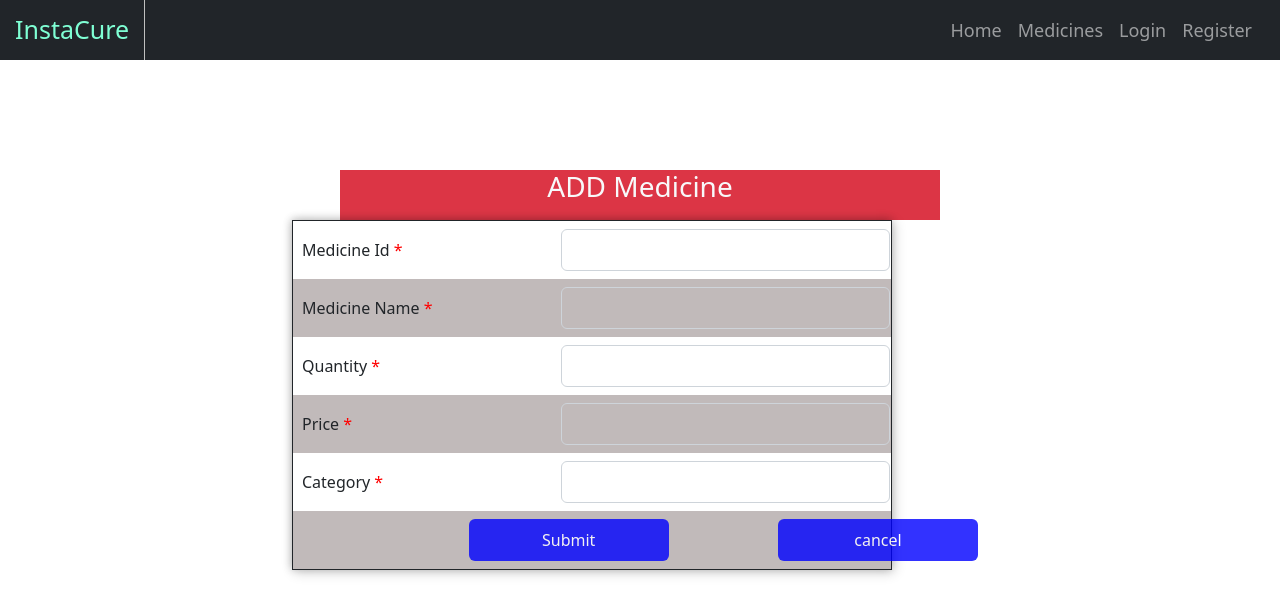
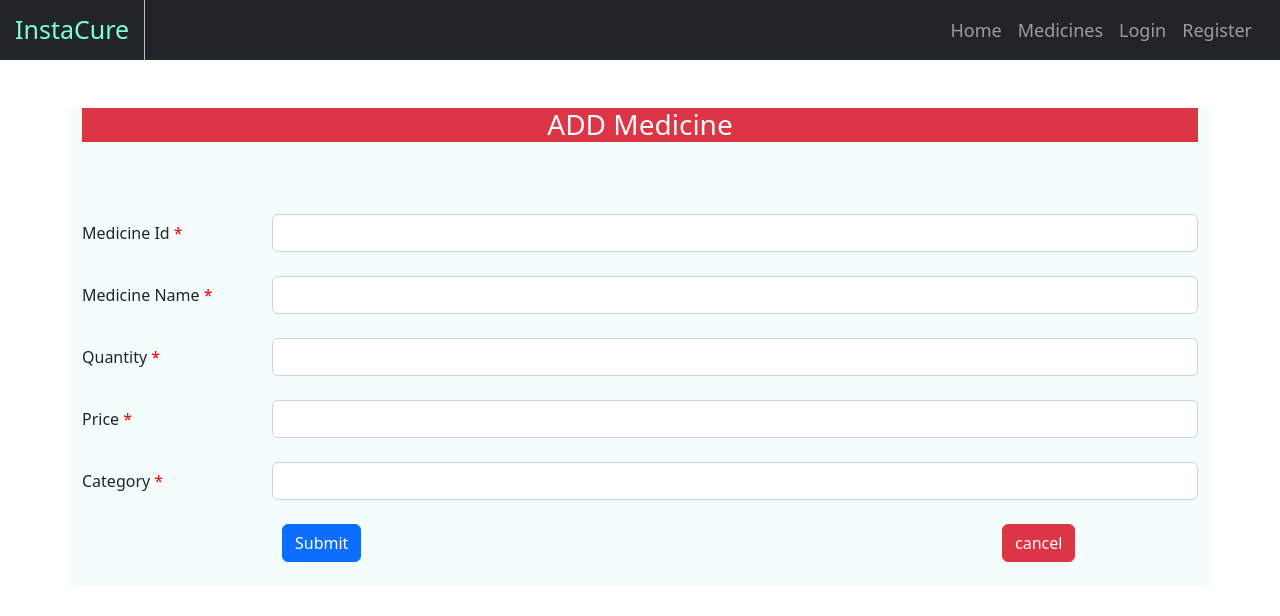
Before and after one commit to shashanksinghgautam/InstaCure, an Angular app in the folder product-webapp/webapp/: page /add in a window 1280 px wide. Shown: the top 616 px of the page. Built offline with nearby package versions, Linux system fonts and the light colour scheme.

Commit message:
medicine buy

```diff
--- a/product-webapp/webapp/src/app/consultation/patient/patient.component.html
+++ b/product-webapp/webapp/src/app/consultation/patient/patient.component.html
@@ -33,7 +33,7 @@
     <div class="consultation">
       <div class="row">
         <div class="consult_data col-6">
-          <form [formGroup]="myGroup">
+          <form [formGroup]!="myGroup">
             <div class="consult_symtoms mb-3">
               <label for="symptom" class="form-label">Tell us your symptom or health problem</label>
               <textarea class="form-control" formControlName="symptoms"
--- a/product-webapp/webapp/src/app/medicine.service.ts
+++ b/product-webapp/webapp/src/app/medicine.service.ts
@@ -10,9 +10,10 @@ import { Medicine } from './medicine';
 export class MedicineService {
   //  input = document.getElementById('Quantity') as HTMLInputElement | null;
 
-  //  qnt = this.input?.value;
 
+  private buyUrl =  "http://localhost:8080/api/medicine/buy";
   private baseUrl = "http://localhost:8080/api/medicine";
+
 
   constructor(private http: HttpClient) { }
 
@@ -32,7 +33,10 @@ export class MedicineService {
   buyMedicine(id: number, qnt:any): Observable<Object> {
 
     console.log(qnt);
-    return this.http.put(`${this.baseUrl}/buy/${id}/${qnt}`,{});
+    console.log()
+    return this.http.put(`${this.buyUrl}/${id}/${qnt}`,{});
+
+
   }
 
   deleteMedicine(id: number): Observable<any> {
--- a/product-webapp/webapp/src/app/medicine/medicine.component.ts
+++ b/product-webapp/webapp/src/app/medicine/medicine.component.ts
@@ -13,6 +13,7 @@ export class medicineComponent implements OnInit {
 
 
   Medicines!: Observable<Medicine[]>;
+  Medicine: Medicine = new Medicine;
   constructor(private MedicineService: MedicineService,private router: Router) { }
 
   ngOnInit(): void {
@@ -30,9 +31,26 @@ export class medicineComponent implements OnInit {
   }
 
   buyMedicine(id: number) {
-    let qnt = document.querySelector('input')?.value;
+    // let qnt = document.querySelector('input')?.value;
+
+    let qnt = document.getElementsByTagName('input')[id-1].value;
     console.log(qnt)
-    this.MedicineService.buyMedicine(id,qnt)
+    this.MedicineService.buyMedicine(id,qnt).subscribe((data: any) => {
+      console.log(data)
+      this.Medicine = new Medicine();
 
+    },
+      (    error: any) => console.log(error));
+      window.location.reload();
   }
   }
+
+
+
+
+
+
+
+function qnt(id: number, qnt: any) {
+  throw new Error('Function not implemented.');
+}
--- a/product-webapp/webapp/src/app/medicine/volunteer/addnew/addnew.component.css
+++ b/product-webapp/webapp/src/app/medicine/volunteer/addnew/addnew.component.css
@@ -1,11 +1,11 @@
-
+/*
 .table {
 
 	height: 350px;
 	width: 600px;
 	margin: auto;
 	margin-top: 0px;
-    margin-left: 292px;
+    margin-left: 350px;
     border: 1px solid;
     background-color: rgb(193, 186, 186);
     box-shadow: 2px 2px 12px rgba(0, 0, 0, 0.2), -1px -1px 8px rgba(0, 0, 0, 0.2);
@@ -13,7 +13,7 @@
 }
 h3{
     margin-top: 110px;
-    margin-bottom: 0%;
+   /* margin-bottom: 0%;
     width:600px;
     margin-right: auto;
     margin-left: auto;
@@ -21,8 +21,8 @@ h3{
 }
 .btn{
     width: 200px;
-    background-color: blue;
-    color:white;
+    /*background-color: blue;
+
     opacity: 0.8;
     margin-left: 66%;
 }
@@ -32,4 +32,12 @@ h3{
 tr:hover{
     transition: scale(1.1);
     box-shadow: 2px 2px 12px rgba(0, 0, 0, 0.2), -1px -1px 8px rgba(0, 0, 0, 0.2);
+}*/
+.xyz{
+    width: 100%;
+
 }
+.container{
+    background-color: rgba(174, 242, 225, 0.147);
+    width: 100%;
+}
--- a/product-webapp/webapp/src/app/medicine/volunteer/addnew/addnew.component.html
+++ b/product-webapp/webapp/src/app/medicine/volunteer/addnew/addnew.component.html
@@ -1,44 +1,104 @@
-<h3 class="card-header text-center bg-danger text-light" width="100%">ADD Medicine</h3>
-<div [hidden]="submitted" style="width: 400px;" class="xyz">
+<div class="container">
+  <h3 class="card-header text-center bg-danger text-light mt-5">ADD Medicine</h3><br><br><br>
+  <div [hidden]="submitted" class="xyz">
 
-  <form (ngSubmit)="onSubmit()">
+    <!--<form (ngSubmit)="onSubmit()">
 
       <table class="table table-hover table-striped">
 
 
         <tr id="x">
           <td> <label for="name">Medicine Id <span style="color: red;">*</span></label></td>
-     <td> <input type="text" id="mid"  class="form-control" required [(ngModel)]="Medicine.mid" name="mid"></td></tr>
+          <td> <input type="text" id="mid" class="form-control" required [(ngModel)]="Medicine.mid" name="mid"></td>
+        </tr>
 
-    <tr >
+        <tr>
           <td> <label for="name">Medicine Name <span style="color: red;">*</span></label></td>
-     <td> <input type="text" class="form-control" id="firstName" required [(ngModel)]="Medicine.medicinename" name="firstName"></td></tr>
+          <td> <input type="text" class="form-control" id="firstName" required [(ngModel)]="Medicine.medicinename"
+              name="firstName"></td>
+        </tr>
 
 
         <tr id="x">
           <td> <label for="name">Quantity <span style="color: red;">*</span></label></td>
-     <td>  <input type="text" class="form-control" id="qnt" required [(ngModel)]="Medicine.qnt" name="qnt"></td></tr>
+          <td> <input type="text" class="form-control" id="qnt" required [(ngModel)]="Medicine.qnt" name="qnt"></td>
+        </tr>
 
-<tr >
+        <tr>
           <td>
             <label for="name">Price <span style="color: red;">*</span></label></td>
-    <td><input type="text" class="form-control" id="price" required [(ngModel)]="Medicine.price" name="price"></td>  </tr>
+          <td><input type="text" class="form-control" id="price" required [(ngModel)]="Medicine.price" name="price">
+          </td>
+        </tr>
 
 
         <tr id="x">
           <td> <label for="name">Category <span style="color: red;">*</span></label></td>
-     <td> <input type="text" class="form-control" id="category" required [(ngModel)]="Medicine.category" name="category"></td></tr>
+          <td> <input type="text" class="form-control" id="category" required [(ngModel)]="Medicine.category"
+              name="category"></td>
+        </tr>
+      </table>
+      <div class="row">
+        <div class="col">
+          <button type="submit" value="submit" class="btn btn-primary">Submit</button>
+        </div>
+        <div class="col">
+          <button (click)="gotoList()" type="button" value="submit" class="btn btn-danger ">cancel</button>
+        </div>
+      </div>
+    </form>-->
+    <form (ngSubmit)="onSubmit()">
+      <div class="form-group row">
+        <label for="name" class="col-sm-2 col-form-label">Medicine Id <span style="color: red;">*</span> </label>
+        <div class="col-sm-10">
+          <input type="text" id="mid" class="form-control" required [(ngModel)]="Medicine.mid"  #Medid="ngModel"  name="mid">
+          <div *ngIf="Medid.invalid && Medid.touched" id="small">Enter valid ID</div>
+        </div>
+      </div><br>
+      <div class="form-group row">
+        <label for="name" class="col-sm-2 col-form-label">Medicine Name <span style="color: red;">*</span></label>
+        <div class="col-sm-10">
+          <input type="text" class="form-control" id="firstName" required [(ngModel)]="Medicine.medicinename" #Mename="ngModel"
+            name="firstName">
+            <div *ngIf="Mename.invalid && Mename.touched" id="small">Enter valid Medicine Name</div>
+        </div>
+      </div><br>
+      <div class="form-group row">
+        <label for="name" class="col-sm-2 col-form-label">Quantity <span style="color: red;">*</span></label>
+        <div class="col-sm-10">
+          <input type="text" class="form-control" id="qnt" required [(ngModel)]="Medicine.qnt" #Meqnt="ngModel" name="qnt">
+          <div *ngIf="Meqnt.invalid && Meqnt.touched" id="small">Quantity *</div>
+        </div>
+      </div><br>
+      <div class="form-group row">
+        <label for="name" class="col-sm-2 col-form-label">Price <span style="color: red;">*</span></label>
+        <div class="col-sm-10">
+          <input type="text" class="form-control" id="price" required [(ngModel)]="Medicine.price"  #Meprice="ngModel" name="price">
+          <div *ngIf="Meprice.invalid && Meprice.touched" id="small">Enter valid Price</div>
+        </div>
+      </div><br>
+      <div class="form-group row">
+        <label for="name" class="col-sm-2 col-form-label">Category <span style="color: red;">*</span></label>
+        <div class="col-sm-10">
+          <input type="text" class="form-control" id="category" required [(ngModel)]="Medicine.category"  #Mecat="ngModel" name="category">
+          <div *ngIf="Mecat.invalid && Mecat.touched" id="small">Enter valid Category</div>
+        </div>
+      </div><br>
 
-<tr ><td> <button type="submit" value="submit" class="btn " >Submit</button> </td>
-  <td><button (click)="gotoList()" type="button" value="submit" class="btn " >cancel</button></td>
-</tr>
-
-  </table>
-
+      <div class="form-group row">
+        <div class="col" style="margin-left: 200px;">
+          <button type="submit" value="submit" class="btn btn-primary">Submit</button>
+        </div>
+        <div class="col" style="margin-left: 500px;">
+          <button (click)="gotoList()" type="button" value="submit" class="btn btn-danger ">cancel</button>
+        </div>
+      </div><br>
     </form>
-</div>
-
     <div [hidden]="!submitted">
       <h4>You submitted successfully!</h4>
       <!-- <button class="btn btn-success" (click)="newMedicine()">Add</button> -->
     </div>
+  </div>
+
+
+</div>
--- a/product-webapp/webapp/src/app/medicine/volunteer/addnew/addnew.component.ts
+++ b/product-webapp/webapp/src/app/medicine/volunteer/addnew/addnew.component.ts
@@ -5,6 +5,7 @@ import { Medicine } from 'src/app/medicine';
 
 import { MedicineService } from 'src/app/medicine.service';
 import { Router } from '@angular/router';
+import { Observable } from 'rxjs';
 @Component({
   selector: 'app-addnew',
   templateUrl: './addnew.component.html',
@@ -12,6 +13,7 @@ import { Router } from '@angular/router';
 })
 export class AddnewComponent implements OnInit {
 
+  Medicines!: Observable<Medicine[]>;
   Medicine: Medicine = new Medicine();
   submitted = false;
 
@@ -19,6 +21,7 @@ export class AddnewComponent implements OnInit {
     private router: Router) { }
 
   ngOnInit() {
+    this.reloadData();
   }
 
   newMedicine(): void {
@@ -44,5 +47,20 @@ export class AddnewComponent implements OnInit {
   gotoList() {
     this.router.navigate(['medicine']);
   }
+  reloadData() {
+    this.Medicines = this.MedicineService.getMedicinesList();
+  }
+
+  buyMedicine(id: number) {
+    let qnt = document.querySelector('input')?.value;
+    console.log(qnt)
+    this.MedicineService.buyMedicine(id,qnt).subscribe((data: any) => {
+      console.log(data)
+      this.Medicine = new Medicine();
+
+    },
+      (    error: any) => console.log(error));
+
+  }
 
 }
```
Lines whose indentation alone changed are shown as unchanged.
